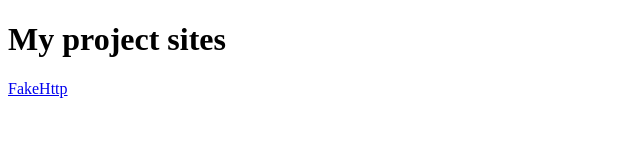
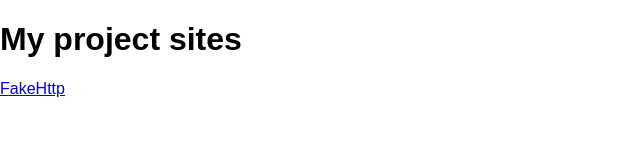
Before and after one commit to dkackman/dkackman.github.io, a plain HTML site: page index.html in a window 1280 px wide. Shown: the whole page, without its empty margins (0-640 px from the left). Drawn offline with nearby package versions, Linux system fonts and the light colour scheme.

Commit message:
Update index.html

```diff
--- a/index.html
+++ b/index.html
@@ -1,5 +1,8 @@
 <!DOCTYPE html>
 <html>
+  <head>
+    <link rel="stylesheet" href="https://unpkg.com/purecss@0.6.2/build/pure-min.css" integrity="sha384-UQiGfs9ICog+LwheBSRCt1o5cbyKIHbwjWscjemyBMT9YCUMZffs6UqUTd0hObXD" crossorigin="anonymous">
+  </head>
 <body>
 <h1>My project sites</h1>
   <a href="https://dkackman.github.io/FakeHttp/">FakeHttp</a>
```
